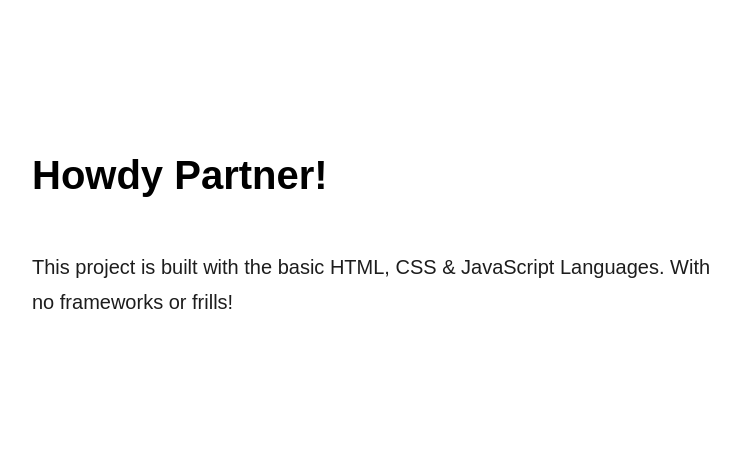
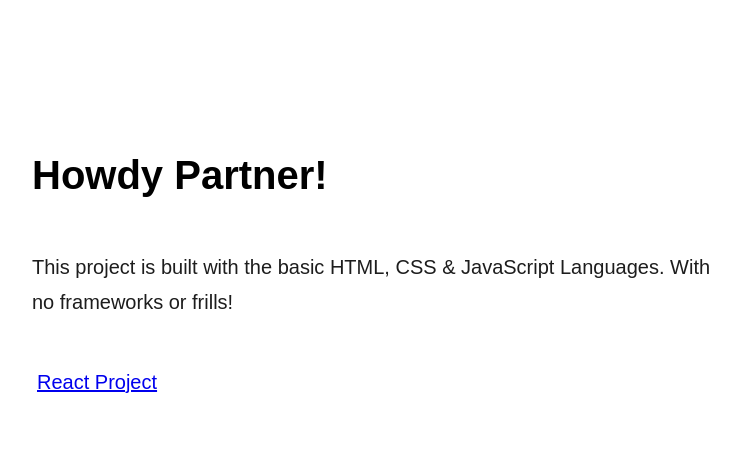
Before and after one commit to benbtf/benbtf, a plain HTML site: page index.html in a window 1280 px wide. Shown: the whole page, without its empty margins (266-1006 px from the left). Drawn offline with Linux system fonts and the light colour scheme.

Commit message:
adds react link

```diff
--- a/index.html
+++ b/index.html
@@ -34,6 +34,7 @@
         <h1>Howdy Partner!</h1>
         <div>
             <p>This project is built with the basic HTML, CSS &amp; JavaScript Languages. With no frameworks or frills!</p>
+            <a href="https://benbtf.github.io/benbtf_react/">React Project</a>
         </div>
     </body>
 </html>
```
